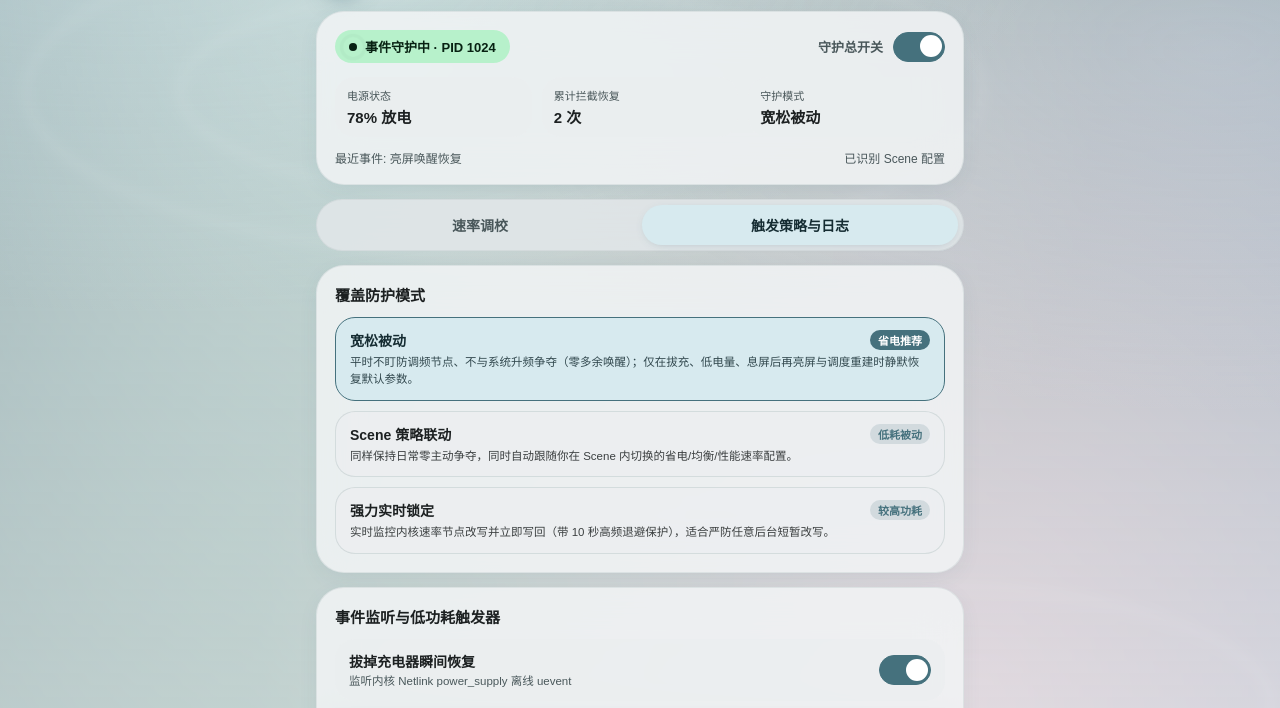
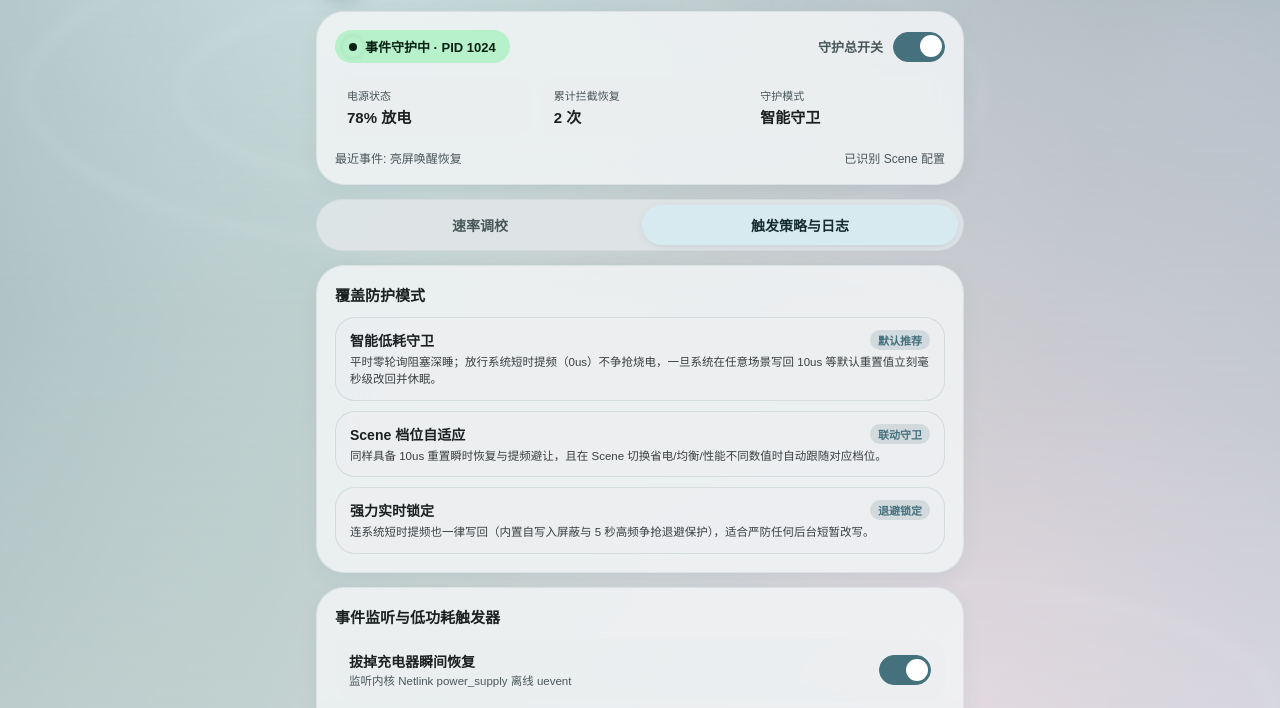
Before and after one commit to YoshikoKiho/tide-lite-scene-rate-guard, a plain HTML site: page module/webroot/index.html in a window 1280 px wide. Both pictures are taken after a click on the tab "触发策略与日志". Shown: the part 70-778 px from the top of the page. Drawn offline with Linux system fonts and the light colour scheme.

Commit message:
feat(webui): update 3-mode guard UI for v1.2.0

```diff
--- a/module/webroot/index.html
+++ b/module/webroot/index.html
@@ -1182,7 +1182,7 @@
         </div>
         <div class="stat-chip">
           <span class="stat-k">守护模式</span>
-          <span class="stat-v" id="st-mode">宽松被动</span>
+          <span class="stat-v" id="st-mode">智能守卫</span>
         </div>
       </div>
       <div class="hero-foot">
@@ -1230,17 +1230,17 @@
       <section class="card">
         <h3 class="sec-title">覆盖防护模式</h3>
         <div class="mode-grid">
-          <button class="mode-opt active" data-mode="passive" type="button">
-            <div class="mode-opt-title"><span>宽松被动</span><span class="mode-badge">省电推荐</span></div>
-            <div class="mode-opt-desc">平时不盯防调频节点、不与系统升频争夺（零多余唤醒）；仅在拔充、低电量、息屏后再亮屏与调度重建时静默恢复默认参数。</div>
+          <button class="mode-opt active" data-mode="smart" type="button">
+            <div class="mode-opt-title"><span>智能低耗守卫</span><span class="mode-badge">默认推荐</span></div>
+            <div class="mode-opt-desc">平时零轮询阻塞深睡；放行系统短时提频（0us）不争抢烧电，一旦系统在任意场景写回 10us 等默认重置值立刻毫秒级改回并休眠。</div>
           </button>
           <button class="mode-opt" data-mode="scene" type="button">
-            <div class="mode-opt-title"><span>Scene 策略联动</span><span class="mode-badge">低耗被动</span></div>
-            <div class="mode-opt-desc">同样保持日常零主动争夺，同时自动跟随你在 Scene 内切换的省电/均衡/性能速率配置。</div>
+            <div class="mode-opt-title"><span>Scene 档位自适应</span><span class="mode-badge">联动守卫</span></div>
+            <div class="mode-opt-desc">同样具备 10us 重置瞬时恢复与提频避让，且在 Scene 切换省电/均衡/性能不同数值时自动跟随对应档位。</div>
           </button>
           <button class="mode-opt" data-mode="lock" type="button">
-            <div class="mode-opt-title"><span>强力实时锁定</span><span class="mode-badge">较高功耗</span></div>
-            <div class="mode-opt-desc">实时监控内核速率节点改写并立即写回（带 10 秒高频退避保护），适合严防任意后台短暂改写。</div>
+            <div class="mode-opt-title"><span>强力实时锁定</span><span class="mode-badge">退避锁定</span></div>
+            <div class="mode-opt-desc">连系统短时提频也一律写回（内置自写入屏蔽与 5 秒高频争抢退避保护），适合严防任何后台短暂改写。</div>
           </button>
         </div>
       </section>
@@ -1836,10 +1836,14 @@
     // ========= 业务逻辑：集群与状态渲染 =========
     function reasonText(r) {
       const map = {
+        rate_check: '拦截系统重置',
+        rate_rearm: '退避恢复校准',
         overwrite: '拦截系统覆盖',
         charger_unplug: '拔掉充电器保护',
+        charger_plug: '插入充电器校准',
         low_battery: '低电量保护',
         screen_on: '亮屏唤醒恢复',
+        screen_off: '息屏降耗校准',
         governor_restore: '调度重建恢复',
         webui_apply: '前端设为默认',
         sync_scene: '已同步 Scene',
@@ -2021,8 +2025,8 @@
 
       $('st-power').textContent = `${st.battery >= 0 ? st.battery + '%' : '--'} ${st.charging ? '充电中' : '放电'}`;
       $('st-fixes').textContent = `${st.fixes || 0} 次`;
-      const modeLabelMap = { passive: '宽松被动', scene: 'Scene 联动', lock: '实时锁定' };
-      $('st-mode').textContent = modeLabelMap[st.mode] || '宽松被动';
+      const modeLabelMap = { smart: '智能守卫', passive: '智能守卫', scene: 'Scene 联动', lock: '强力锁定' };
+      $('st-mode').textContent = modeLabelMap[st.mode] || '智能守卫';
 
       $('low-bat-val').textContent = `${st.low_bat_threshold || 20}%`;
       $('low-bat-range').value = String(st.low_bat_threshold || 20);
```
